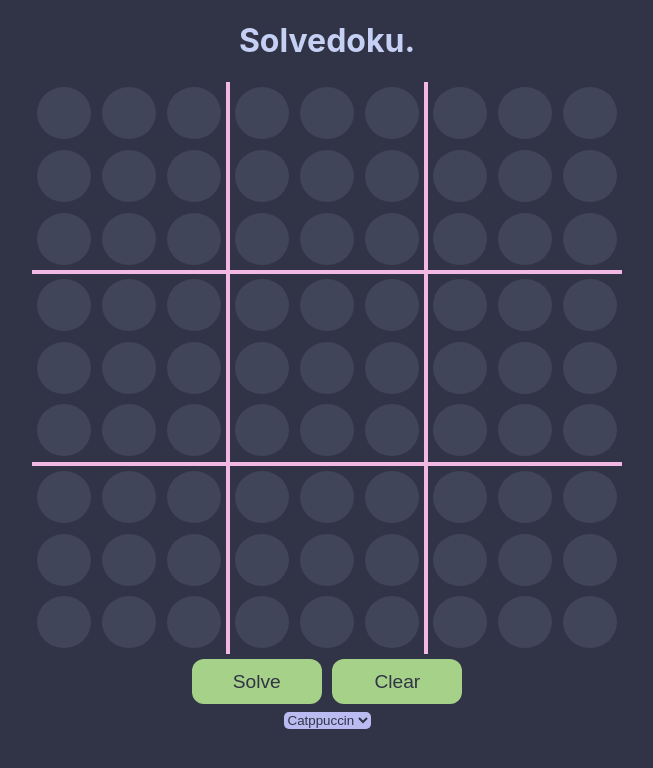
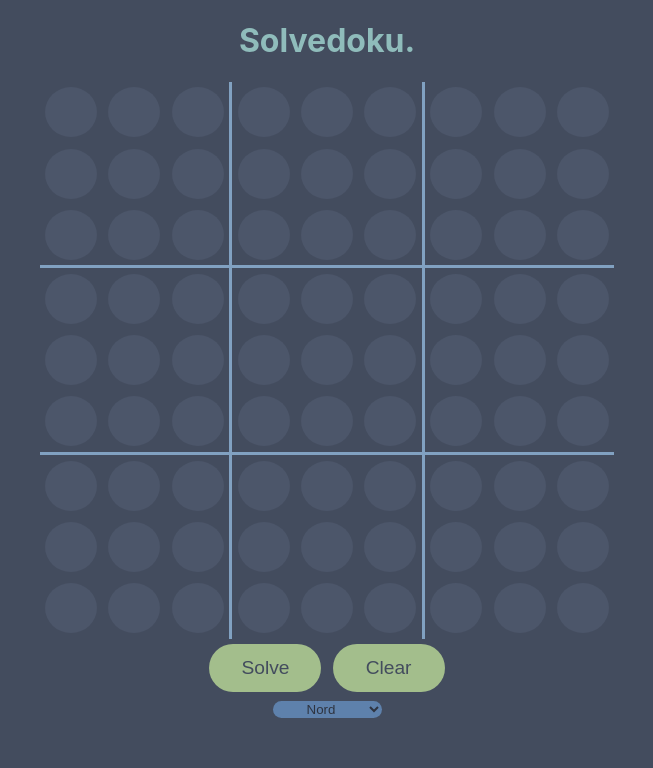
Before and after one commit to MichaelJRossDev/solvedoku, a React (Create React App) app: page / in a window 1280 px wide. Shown: the top 768 px of the page, without its empty margins (313-966 px from the left). Built offline with nearby package versions, Linux system fonts and the light colour scheme.

Commit message:
Add more themes

```diff
--- a/src/App.css
+++ b/src/App.css
@@ -7,29 +7,9 @@ body {
   color: #cdd6f4;
 }
 
-.App-logo {
-  height: 40vmin;
-  pointer-events: none;
-}
-
-@media (prefers-reduced-motion: no-preference) {
-  .App-logo {
-    animation: App-logo-spin infinite 20s linear;
-  }
-}
-
-.BorderedRow td {
-  border-bottom: 3pt solid #cba6f7;
-}
-
-.BorderedColumn {
-  border-right: 3pt solid #cba6f7;
-}
-
 table {
   border-collapse: collapse;
 }
-
 .SudokuBoard {
   display: flex;
   align-items: center;
@@ -37,8 +17,8 @@ table {
 }
 
 .SudokuCell {
-  height: 50px;
-  width: 50px;
+  height: 3rem;
+  width: 3rem;
   text-align: center;
   background-color: #313244;
   border-radius: 50%;
@@ -55,22 +35,23 @@ input {
 }
 
 td {
-  padding: 4pt;
+  padding: 0.35rem;
 }
 
 button {
   background-color: #cba6f7;
   color: #282c34;
   font-size: larger;
-  border-radius: 12px;
+  border-radius: 3rem;
   border-style: hidden;
-  width: 130px;
-  height: 45px;
+  width: 7rem;
+  height: 3rem;
 }
 
 select {
   border-style: hidden;
-  border-radius: 5px;
+  border-radius: 1rem;
+  text-align: center;
 }
 
 /* Gruvbox Colours */
@@ -81,11 +62,11 @@ select {
 }
 
 .gruvbox .BorderedRow td {
-  border-bottom: 3pt solid #fe8019;
+  border-bottom: 0.225rem solid #fe8019;
 }
 
 .gruvbox .BorderedColumn {
-  border-right: 3pt solid #fe8019;
+  border-right: 0.225rem solid #fe8019;
 }
 
 .gruvbox .SudokuCell {
@@ -114,11 +95,11 @@ select {
 }
 
 .catppuccin .BorderedRow td {
-  border-bottom: 3pt solid #f4b8e4;
+  border-bottom: 0.225rem solid #f4b8e4;
 }
 
 .catppuccin .BorderedColumn {
-  border-right: 3pt solid #f4b8e4;
+  border-right: 0.225rem solid #f4b8e4;
 }
 
 .catppuccin .SudokuCell {
@@ -147,11 +128,11 @@ select {
 }
 
 .nord .BorderedRow td {
-  border-bottom: 3pt solid #81a1c1 ;
+  border-bottom: 0.225rem solid #81a1c1 ;
 }
 
 .nord .BorderedColumn {
-  border-right: 3pt solid #81a1c1 ;
+  border-right: 0.225rem solid #81a1c1 ;
 }
 
 .nord .SudokuCell {
@@ -180,11 +161,11 @@ select {
 }
 
 .one .BorderedRow td {
-  border-bottom: 3pt solid #98c379 ;
+  border-bottom: 0.225rem solid #98c379 ;
 }
 
 .one .BorderedColumn {
-  border-right: 3pt solid #98c379 ;
+  border-right: 0.225rem solid #98c379 ;
 }
 
 .one .SudokuCell {
@@ -204,3 +185,168 @@ select {
   background-color: #56b6c2;
   color: #282c34;
 }
+
+/* Dracula Colours */
+
+.dracula {
+  background-color: #282a36;
+  color: #f8f8f2  ;
+}
+
+.dracula .BorderedRow td {
+  border-bottom: 0.225rem solid #bd93f9 ;
+}
+
+.dracula .BorderedColumn {
+  border-right: 0.225rem solid #bd93f9
+}
+
+.dracula .SudokuCell {
+  background-color: #44475a;
+}
+
+.dracula button {
+  background-color: #ff79c6;
+  color: #282a36;
+}
+
+.dracula input {
+  color: #f8f8f2;
+}
+
+.dracula select {
+  background-color: #50fa7b;
+  color: #282a36;
+}
+
+/* Solarized Dark Colours */
+
+.solarized-dark {
+  background-color: #002b36;
+  color: #eee8d5  ;
+}
+
+.solarized-dark .BorderedRow td {
+  border-bottom: 0.225rem solid #2aa198 ;
+}
+
+.solarized-dark .BorderedColumn {
+  border-right: 0.225rem solid #2aa198
+}
+
+.solarized-dark .SudokuCell {
+  background-color: #073642;
+}
+
+.solarized-dark button {
+  background-color: #859900;
+  color: #002b36;
+}
+
+.solarized-dark input {
+  color: #eee8d5;
+}
+
+.solarized-dark select {
+  background-color: #b58900;
+  color: #002b36;
+}
+
+/* Solarized Light Colours */
+
+.solarized-light {
+  background-color: #fdf6e3;
+  color: #002b36  ;
+}
+
+.solarized-light .BorderedRow td {
+  border-bottom: 0.225rem solid #cb4b16 ;
+}
+
+.solarized-light .BorderedColumn {
+  border-right: 0.225rem solid #cb4b16
+}
+
+.solarized-light .SudokuCell {
+  background-color: #eee8d5;
+}
+
+.solarized-light button {
+  background-color: #859900;
+  color: #002b36;
+}
+
+.solarized-light input {
+  color: #657b83;
+}
+
+.solarized-light select {
+  background-color: #b58900;
+  color: #002b36;
+}
+
+/* Monokai Colours */
+
+.monokai {
+  background-color: #272822;
+  color: #D6D6D6  ;
+}
+
+.monokai .BorderedRow td {
+  border-bottom: 0.225rem solid #F92572 ;
+}
+
+.monokai .BorderedColumn {
+  border-right: 0.225rem solid #F92572
+}
+
+.monokai .SudokuCell {
+  background-color: #34352F;
+}
+
+.monokai button {
+  background-color: #66D8EF;
+  color: #272822;
+}
+
+.monokai input {
+  color: #d6d6d6;
+}
+
+.monokai select {
+  background-color: #A6E12E;
+  color: #002b36;
+}
+
+/* Princess Theme */
+
+.barbie {
+  background-color: #F5E9F5;
+  color: #DD71B9  ;
+}
+
+.barbie .BorderedRow td {
+  border-bottom: 0.225rem solid #EBB2D9 ;
+}
+
+.barbie .BorderedColumn {
+  border-right: 0.225rem solid #EBB2D9
+}
+
+.barbie .SudokuCell {
+  background-color: #F2DCEE;
+}
+
+.barbie button {
+  background-color: #DD71B9;
+  color: #F5E9F5;
+}
+
+.barbie input {
+  color: #DD71B9;
+}
+
+.barbie select {
+  background-color: #DD71B9;
+  color: #F5E9F5;
+}
--- a/src/App.tsx
+++ b/src/App.tsx
@@ -4,7 +4,7 @@ import SudokuBoard from './components/SudokuBoard';
 import { solveSudoku } from './solver';
 
 const App = () => {
-  const [theme, setTheme] = useState('catppuccin');
+  const [theme, setTheme] = useState('nord');
   const [sudokuArray, setSudokuArray] = useState(new Array(9).fill(new Array(9).fill(0)));
 
   useEffect(() => {
@@ -40,11 +40,16 @@ const App = () => {
             </tr>
           </tbody>
         </table>
-        <select defaultValue={"catppuccin"} onChange={(e) => themeChangeHandler(e)}>
+        <select defaultValue={"nord"} onChange={(e) => themeChangeHandler(e)}>
           <option value={"catppuccin"}>Catppuccin</option>
           <option value={"gruvbox"}>Gruvbox</option>
           <option value={"nord"}>Nord</option>
           <option value={"one"}>Atom One</option>
+          <option value={"dracula"}>Dracula</option>
+          <option value={"solarized-dark"}>Solarized Dark</option>
+          <option value={"solarized-light"}>Solarized Light</option>
+          <option value={"monokai"}>Monokai</option>
+          <option value={"barbie"}>Barbie</option>
         </select>
 
     </div>
```
